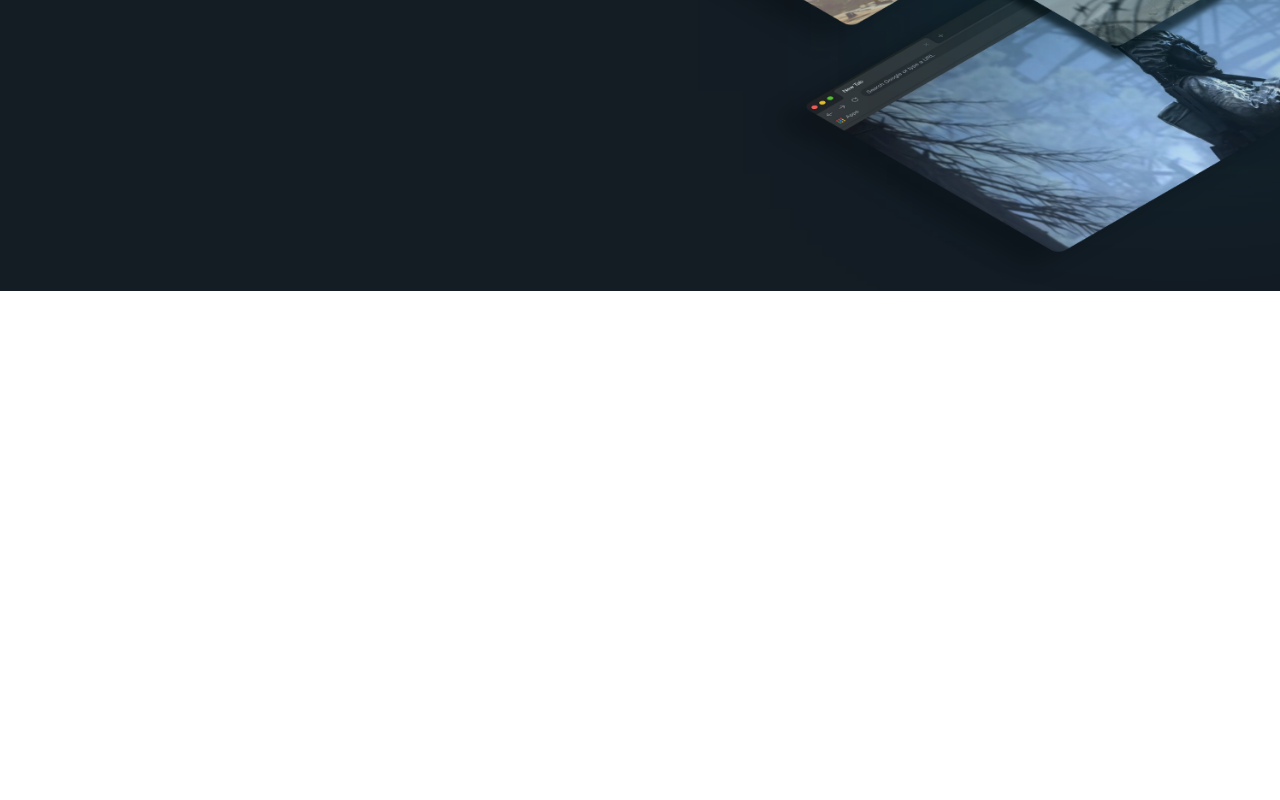
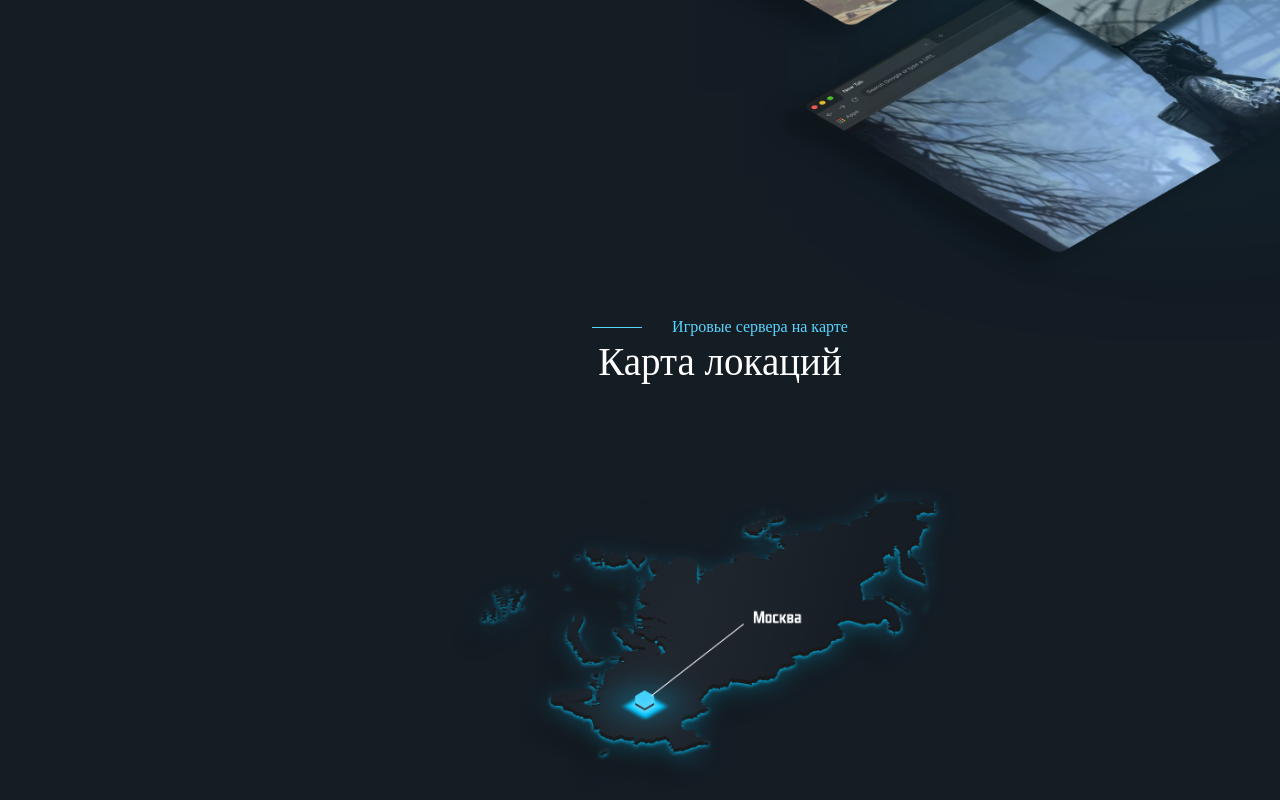
Before and after one commit to SivetsStanislav/warplaycloud, a React (Create React App) app: page / in a window 1280 px wide. Shown: the part 3508-4308 px from the top of the page. Before the commit the page ends 3799 px from the top, so only its background shows below. Built offline with nearby package versions, Linux system fonts and the light colour scheme.

Commit message:
done gameServers section

```diff
--- a/src/App.jsx
+++ b/src/App.jsx
@@ -5,6 +5,7 @@ import CloudGaming from './components/CloudGaming/CloudGaming';
 import QuickStart from './components/QuickStart/QuickStart';
 import Subscriptiones from './components/Subscriptiones/Subscriptiones';
 import Browser from './components/Browser/Browser';
+import GameServers from './components/GameServers/GameServers';
 
 function App() {
   return (
@@ -14,6 +15,7 @@ function App() {
       <QuickStart />
       <Subscriptiones />
       <Browser />
+      <GameServers />
     </div>
   );
 }
--- /dev/null
+++ b/src/components/GameServers/GameServers.jsx
@@ -0,0 +1,25 @@
+import React from 'react';
+import Server from '../../pictures/siteImages/Server.png';
+import './GameServers.scss'
+import '../styles.scss';
+
+function GameServers() {
+    return (
+        <div className='game-servers'>
+            <div className='section-name__wrapper'>
+                <div className='section-name__hr'></div>
+                <h6 className='section-name'>
+                    Игровые сервера на карте
+                </h6>
+            </div>
+            <h2 className='section-head'>
+                Карта локаций
+            </h2>
+            <div className='game-servers__container wrapper'>
+                <img src={Server} alt='ImageServerHost'/>
+            </div>
+        </div>
+    );
+}
+
+export default GameServers;
--- /dev/null
+++ b/src/components/GameServers/GameServers.scss
@@ -0,0 +1,26 @@
+.game-servers {
+    display: flex;
+    box-sizing: border-box;
+    flex-direction: column;
+    align-items: center;
+    width: 1440px;
+    margin: 22px auto 0px auto;
+
+    &__container {
+        width: 664.58px;
+        height: 383.98px;
+
+        margin-top: 35px;
+    }
+
+    .wrapper {
+        display: flex;
+        justify-content: center;
+        align-items: center;
+    }
+
+    .wrapper img {
+        height: auto;
+        width: 100%;
+    }
+}
```
Also changed, not shown: src/pictures/siteImages/Server.png (renamed from src/pictures/siteImages/Group 83.png).
